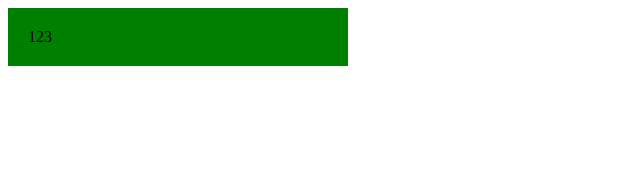
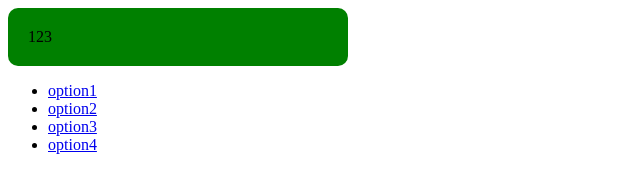
Before and after one commit to ning230702/test01, a plain HTML site: page index.html in a window 1280 px wide. Shown: the whole page, without its empty margins (0-640 px from the left). Drawn offline with Linux system fonts and the light colour scheme.

Commit message:
加了footer

```diff
--- a/index.html
+++ b/index.html
@@ -11,6 +11,14 @@
     <header>
         123
     </header>
-    <footer></footer>
+    <footer>
+        <ul>
+            <!-- li*4>a[href=#]>{option$} -->
+            <li><a href="#">option1</a></li>
+            <li><a href="#">option2</a></li>
+            <li><a href="#">option3</a></li>
+            <li><a href="#">option4</a></li>
+        </ul>
+    </footer>
 </body>
 </html>
--- a/main.css
+++ b/main.css
@@ -2,5 +2,12 @@ header{
     width: 300px;
     background: green;
     padding: 20px;
+    border-radius: 10px;
 
 }
+footer{
+    display: flex;
+    list-style-type: none;
+    padding: 0;
+    justify-content: space-between;
+}
```
